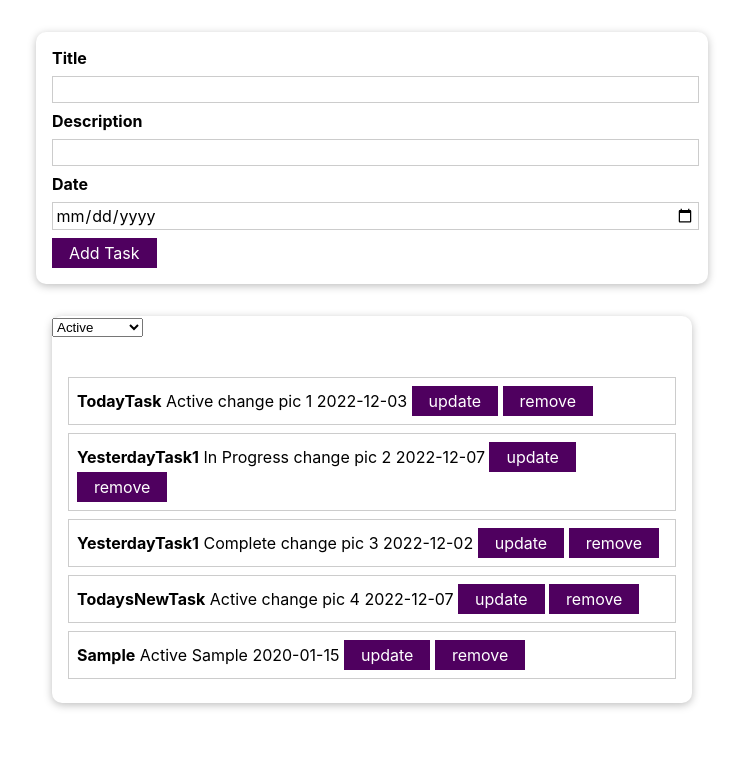
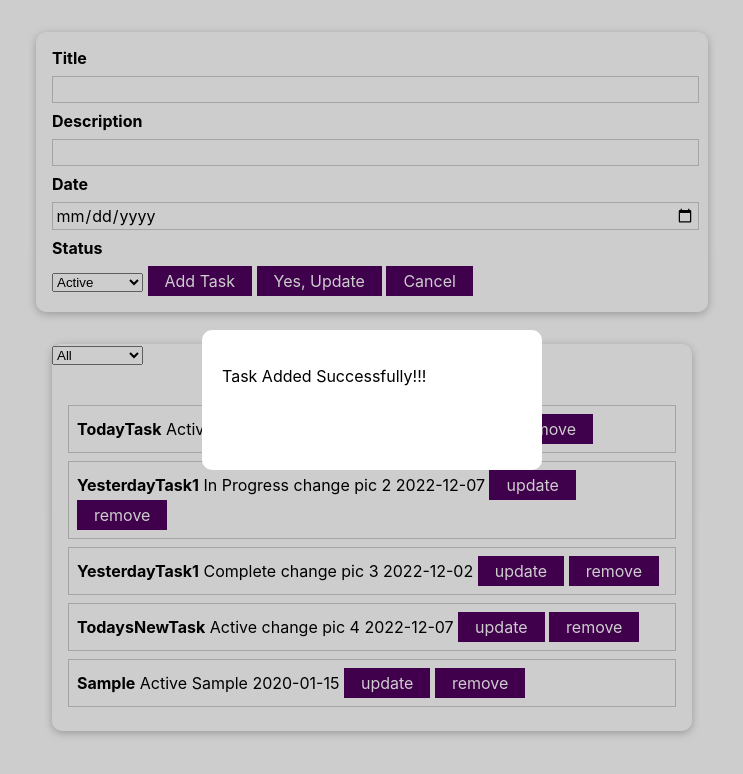
Before and after one commit to amit-softobiz/task-board, a React (Create React App) app: page / in a window 1280 px wide. Both pictures are taken after typing "Sample", "Sample", "2020-01-15" into the empty fields and a click on the button "Add Task". Shown: the top 774 px of the page, without its empty margins (268-1011 px from the left). Built offline with nearby package versions, Linux system fonts and the light colour scheme.

Commit message:
update feature added

```diff
--- a/src/App.js
+++ b/src/App.js
@@ -1,6 +1,6 @@
 import React, {useState} from 'react'
 import Addtask from "./components/tasks/Addtask";
-
+import './assets/styles/styles.css'
 import TaskList from "./components/tasks/TaskList";
 const data = [
   {title: 'TodayTask', status: 'Active', description: 'change pic 1', date: '2022-12-03', id: '0.40440185400075945'},
@@ -10,16 +10,22 @@ const data = [
 ];
 function App() {
   const [taskList, setTaskList] = useState(data);
+  const [updatetask,setupdateTask]= useState();
 
   const addTaskHandler = (Ttitle,Tstatus,Tdescription,Tdate)=>{
     setTaskList((prevUsersList)=>{
       return [...prevUsersList, {title:Ttitle,status:Tstatus,description:Tdescription,date:Tdate ,id:Math.random().toString()}];
     });
   };
+  const getupdatedData = (id)=>{
+    const updateTask = taskList.filter((task) => task.id === id);
+    // console.log("ddddddddddddd",updateTask[0]);
+    setupdateTask(updateTask[0]);
+  }
   return (
     <div>
-      <Addtask onAddTask={addTaskHandler}/>
-      <TaskList tasks={taskList}/>
+      <Addtask onAddTask={addTaskHandler} updateddata= {updatetask}/>
+      <TaskList tasks={taskList} onUpdateTask={getupdatedData}/>
     </div>
   );
 }
--- /dev/null
+++ b/src/assets/styles/styles.css
@@ -0,0 +1,16 @@
+.outer-wrapper{
+    position: fixed;
+    inset: 0;
+    background-color: #00000032;
+}
+.inner-wrapper{
+    position: absolute;
+    top: 50%;
+    left: 50%;
+    transform: translate(-50%, -50%);
+    width: 300px;
+    height: 100px;
+    background-color: white;
+    padding: 20px;
+    border-radius: 10px;
+}
--- a/src/components/tasks/Addtask.js
+++ b/src/components/tasks/Addtask.js
@@ -1,54 +1,102 @@
-import React,{useRef, useState} from 'react'
-import Card from '../UI/Card'
-import classes from './Addtask.module.css'
-import ErrorModal from '../UI/ErrorModal';
-import Button from '../UI/Button';
+import React, { useRef, useState, useEffect } from "react";
+import Card from "../UI/Card";
+import classes from "./Addtask.module.css";
+import ErrorModal from "../UI/ErrorModal";
+import Button from "../UI/Button";
 const Addtask = (props) => {
   const titleInputRef = useRef();
   const descriptionInputRef = useRef();
   const dateInputRef = useRef();
   const [error, setError] = useState();
+  const [newupdate, setNewUpdate] = useState();
+  const [success, setSuccess] = useState(false);
+  useEffect(() => {
+    setNewUpdate(props.updateddata);
+  }, [props.updateddata]);
 
-    const addUserHandler = (event)=>{
-        const titleref=titleInputRef.current.value;
-        const status = "Active"
-        const descriptionref=descriptionInputRef.current.value;
-        const dateref=dateInputRef.current.value;
+  console.log("newupdateuuuuuuuuuu", newupdate?.title);
+
+  const addUserHandler = (event) => {
+    const titleref = titleInputRef.current.value;
+    const status = "Active";
+    const descriptionref = descriptionInputRef.current.value;
+    const dateref = dateInputRef.current.value;
     event.preventDefault();
-        if(titleref.trim().length === 0 || descriptionref.trim().length === 0 || dateref.trim().length ===0){
+    if (
+      titleref.trim().length === 0 ||
+      descriptionref.trim().length === 0 ||
+      dateref.trim().length === 0
+    ) {
       setError({
-                title:'Invalid Input',
-                message : 'Please enter a valid title description and date (non-empty values).'
-            })
+        title: "Invalid Input",
+        message:
+          "Please enter a valid title description and date (non-empty values).",
+      });
       return;
     }
-        props.onAddTask(titleref,status,descriptionref,dateref);
-        titleInputRef.current.value='';
-        descriptionInputRef.current.value='';
-        dateInputRef.current.value='';
-     }
-     const errorHandler=()=>{
+    props.onAddTask(titleref, status, descriptionref, dateref);
+    setSuccess(true);
+    titleInputRef.current.value = "";
+    descriptionInputRef.current.value = "";
+    dateInputRef.current.value = "";
+  };
+  const errorHandler = () => {
     setError(null);
+  };
+  const handleClose = () => {
+    setSuccess(false)
   }
   return (
     <div>
-        {error && <ErrorModal title={error.title} message={error.message} onConfirm={errorHandler}/>}
+      {success ? (
+        <div className="outer-wrapper" onClick={handleClose}>
+          <div className="inner-wrapper">
+            <p className="text-message">Task Added Successfully!!!</p>
+          </div>
+        </div>
+      ) : null}
+      {error && (
+        <ErrorModal
+          title={error.title}
+          message={error.message}
+          onConfirm={errorHandler}
+        />
+      )}
       <Card className={classes.input}>
         <form onSubmit={addUserHandler}>
-      <label htmlFor='title'>Title</label>
-      <input id="title" type="text" ref={titleInputRef}/>
+          <label htmlFor="title">Title</label>
+          <input id="title" type="text" value ={newupdate?.title} ref={titleInputRef} />
 
-      <label htmlFor='description'>Description</label>
-      <input id="description" type="text" ref={descriptionInputRef}/>
+          <label htmlFor="description">Description</label>
+          <input id="description" type="text" value ={newupdate?.description} ref={descriptionInputRef} />
 
-      <label htmlFor='date'>Date</label>
-      <input type='date' min='2019-01-01' max="2022-12-31" ref={dateInputRef} />
+          <label htmlFor="date">Date</label>
+          <input
+            type="date"
+            value ={newupdate?.date}
+            min="2019-01-01"
+            max="2022-12-31"
+            ref={dateInputRef}
+          />
+          <label htmlFor="status">Status</label>
+          <select
+        id="status"
+        value='Active'
 
-      <Button type="submit">Add Task</Button>
+        // ref={statusInputRef}
+      >
+        <option value="Active">Active</option>
+        <option value="In Progress">In Progress</option>
+        <option value="Complete">Complete</option>
+      </select>{" "}
+
+          <Button type="submit">Add Task</Button>{" "}
+          <Button>Yes, Update</Button>{" "}
+          <Button>Cancel</Button>
         </form>
       </Card>
     </div>
-  )
-}
+  );
+};
 
-export default Addtask
+export default Addtask;
--- a/src/components/tasks/TaskList.js
+++ b/src/components/tasks/TaskList.js
@@ -5,7 +5,7 @@ import Button from "../UI/Button";
 const TaskList = (props) => {
   const statusInputRef = useRef();
   const [check, setCheck] = useState(false);
-  const [status, setStatus] = useState("Active");
+  const [status, setStatus] = useState("All");
   const [filteredData, setFilteredData] = useState([]);
   const [originalData, setOriginalData] = useState([]);
 
@@ -17,18 +17,28 @@ const TaskList = (props) => {
     const statusref = statusInputRef.current.value;
     setStatus(statusref);
     setCheck(true);
-    const filtered = originalData.filter(
-      (item) => item.status === event.target.value
-    );
-
-    setFilteredData(filtered);
   };
+  useEffect(() => {
+    if(status !== "All"){
+      const filtered = originalData.filter(
+        (item) => item.status === status
+      );
+      setFilteredData(filtered);
+    }
+    else{
+      setFilteredData(originalData)
+    }
+  }, [status])
   const handleDelete = (id) => {
     const updatedTasks = originalData.filter((task) => task.id !== id);
     setOriginalData(updatedTasks);
     setFilteredData(updatedTasks);
   };
+  const handleUpdate = (id) =>{
+    // const updateTask = originalData.filter((task) => task.id === id);
+    props.onUpdateTask(id);
 
+  }
 
   return (
     <Card className={classes.tasks}>
@@ -38,6 +48,7 @@ const TaskList = (props) => {
         onChange={filterStatusHandler}
         ref={statusInputRef}
       >
+        <option value="All">All</option>
         <option value="Active">Active</option>
         <option value="In Progress">In Progress</option>
         <option value="Complete">Complete</option>
@@ -46,18 +57,20 @@ const TaskList = (props) => {
       {check ? (
         <ul key={props.id}>
           {filteredData.map((task) => (
-            <li>
+            <li key={task.id}>
               <b>{task.title}</b> {task.status} {task.description} {task.date}{" "}
-              <Button>update</Button> <Button onClick={() => handleDelete(task.id)}>remove</Button>
+              <Button onClick={() => handleUpdate(task.id)}>update</Button>{" "}
+              <Button onClick={() => handleDelete(task.id)}>remove</Button>
             </li>
           ))}
         </ul>
       ) : (
         <ul key={props.id}>
           {originalData.map((task) => (
-            <li>
+            <li key={task.id}>
               <b>{task.title}</b> {task.status} {task.description} {task.date}{" "}
-              <Button>update</Button> <Button onClick={() => handleDelete(task.id)}>remove</Button>
+              <Button onClick={() => handleUpdate(task.id)}>update</Button>{" "}
+              <Button onClick={() => handleDelete(task.id)}>remove</Button>
             </li>
           ))}
         </ul>
```
Lines whose indentation alone changed are shown as unchanged.
